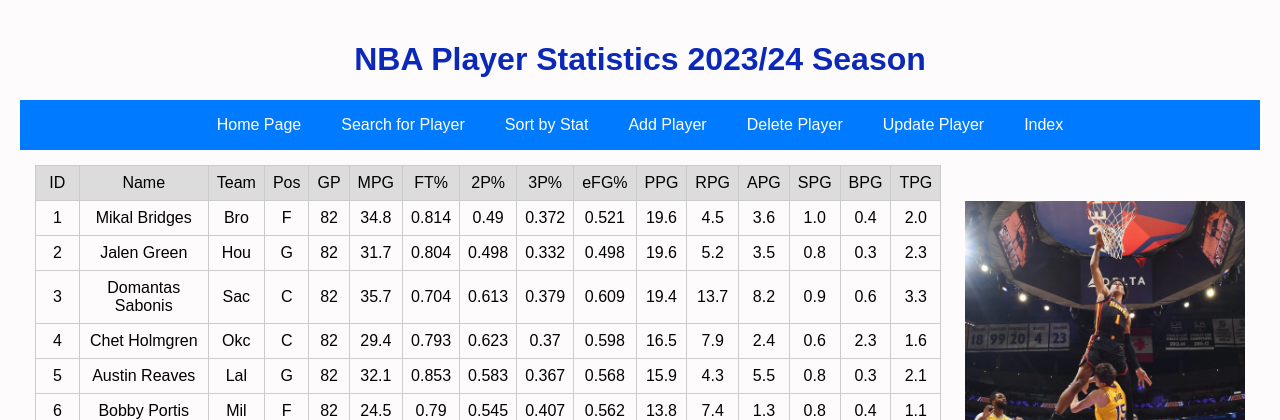
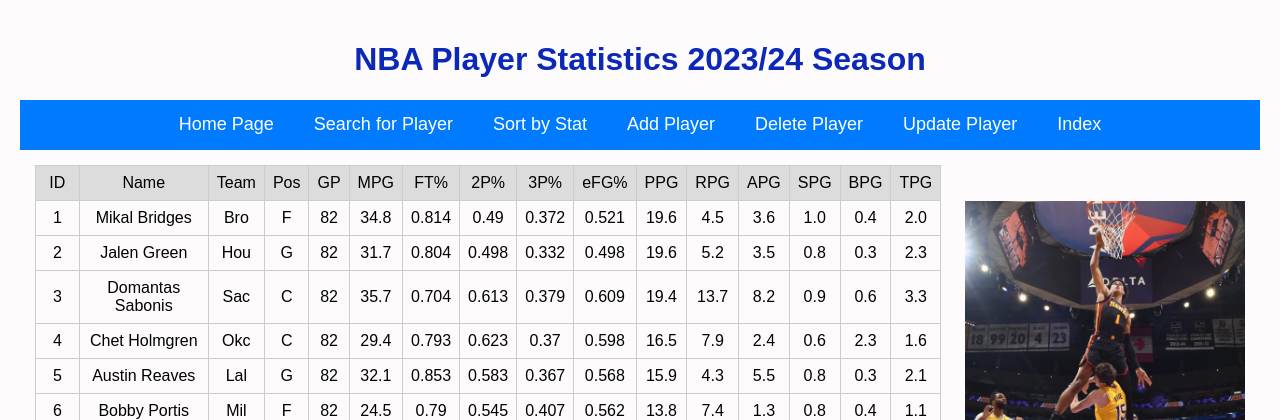
Before and after one commit to LachlanVitale12/Software-Task-1---Year-12, a Flask app: page / in a window 1280 px wide. Shown: the top 420 px of the page. Run offline with Flask 3, Linux system fonts and the light colour scheme; data comes from the database, SQL or seed files in the repository.

Commit message:
Updated Responsive CSS

```diff
--- a/static/css/style.css
+++ b/static/css/style.css
@@ -33,8 +33,8 @@ ul {
     text-decoration: none;
     margin: 0;
     border-radius: 0;
+    font-size: 10px;
 }
-
 
 
 /* General Button Sytles */
@@ -112,6 +112,7 @@ thead {
     .col-s-10 {width: 83.33%;}
     .col-s-11 {width: 91.66%;}
     .col-s-12 {width: 100%;}
+    .navbar a {font-size: 15px;}
   }
 
 @media only screen and (min-width: 1200px) {
@@ -128,6 +129,7 @@ thead {
     .col-10 {width: 83.33%;}
     .col-11 {width: 91.66%;}
     .col-12 {width: 100%;}
+    .navbar a {font-size: 18px;}
 }
 
 .row {
```
